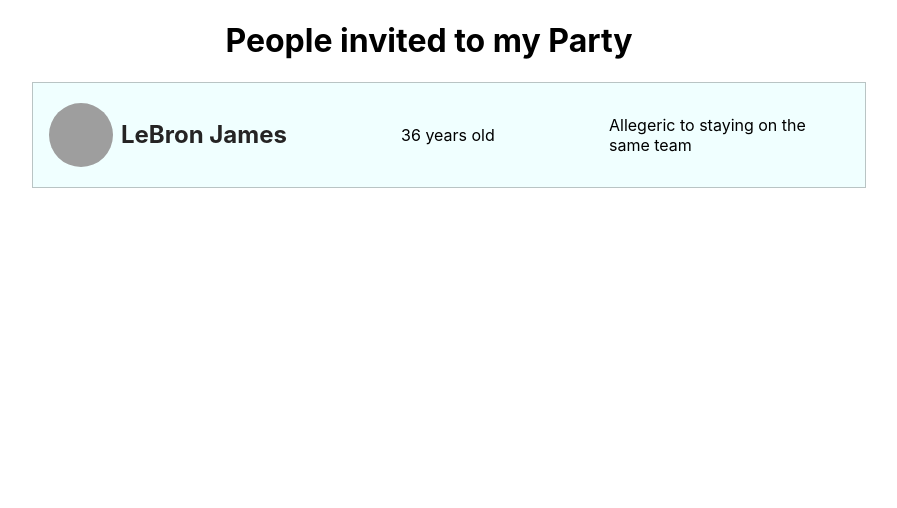
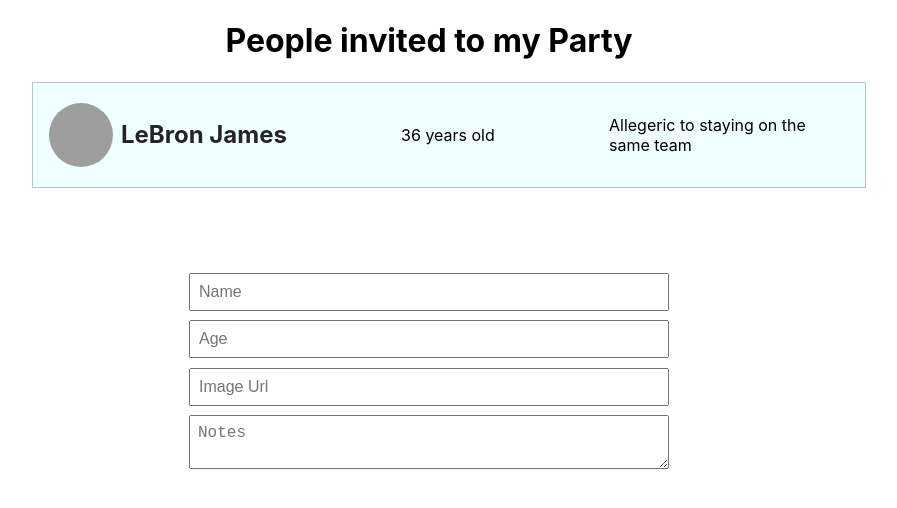
Before and after one commit to aselwilliams/React-with-TypeScript, a React (Create React App) app: page / in a window 1280 px wide. Shown: the top 508 px of the page, without its empty margins (211-1108 px from the left). Built offline with nearby package versions, Linux system fonts and the light colour scheme; grey boxes are pictures that could not be loaded.

Commit message:
form with types added

```diff
--- a/src/App.tsx
+++ b/src/App.tsx
@@ -1,5 +1,6 @@
 import React, {useState} from 'react';
 import './App.css';
+import AddToList from './components/AddToList';
 import List from './components/List'
 
 interface IState {
@@ -26,6 +27,7 @@
     <div className="App">
       <h1>People invited to my Party</h1>
       <List people={people}/>
+      <AddToList />
     </div>
   );
 }
--- /dev/null
+++ b/src/components/AddToList.tsx
@@ -0,0 +1,26 @@
+import React, { useState } from 'react'
+
+const AddToList = () => {
+    const [input, setInput] = useState({
+        name: '',
+        age: '',
+        note: '',
+        img: ''
+    })
+
+    const handleChange= (e: React.ChangeEvent<HTMLInputElement | HTMLTextAreaElement>) => {
+setInput({
+    ...input,
+    [e.target.name]: e.target.value
+})
+    }
+    return (
+        <div className='AddToList'>
+            <input type='text' placeholder='Name' className='AddToList-input' value={input.name} onChange={handleChange} name='name'/>
+            <input type='text' placeholder='Age' className='AddToList-input' value={input.age} onChange={handleChange} name='age'/>
+            <input type='text' placeholder='Image Url' className='AddToList-input' value={input.img} onChange={handleChange} name='img'/>
+            <textarea placeholder='Notes' className='AddToList-input' value={input.note} onChange={handleChange} name='note'/>
+        </div>
+    )
+}
+export default AddToList
```
